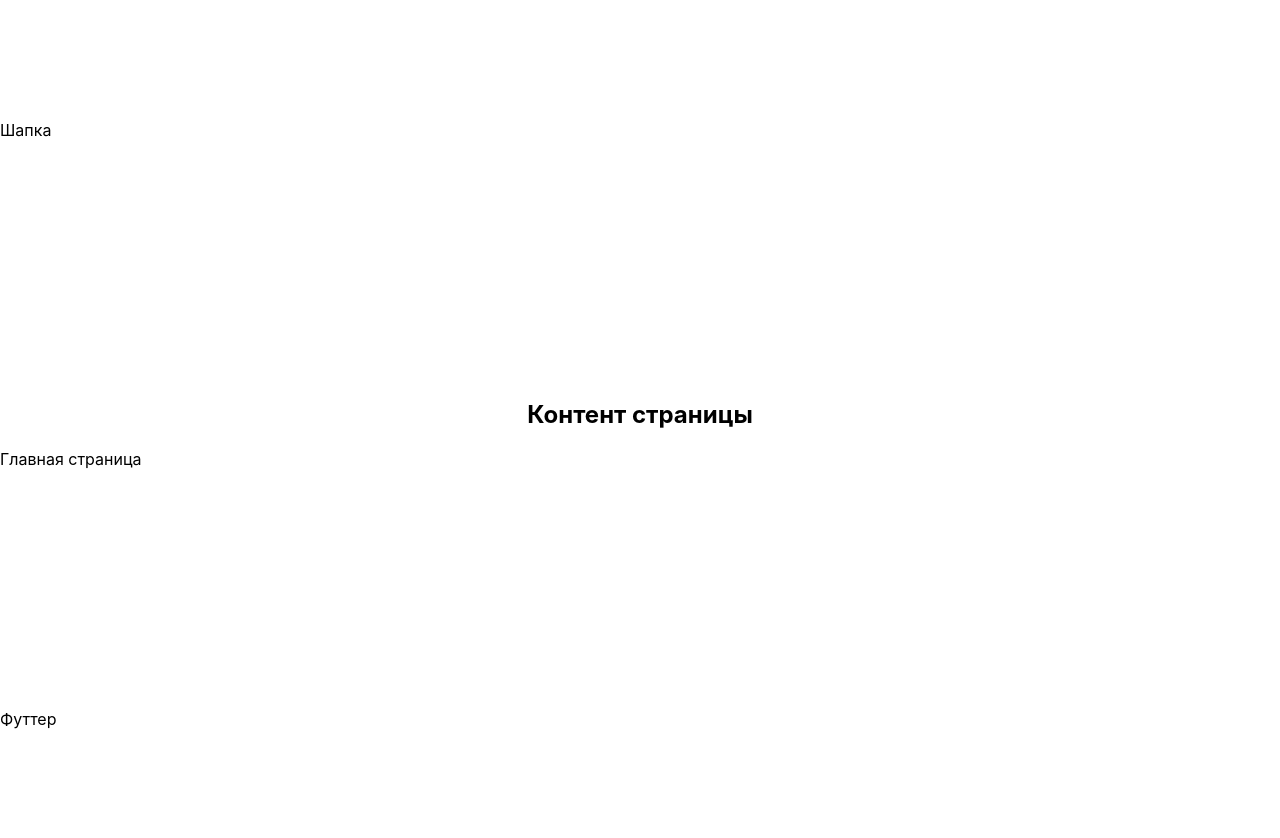
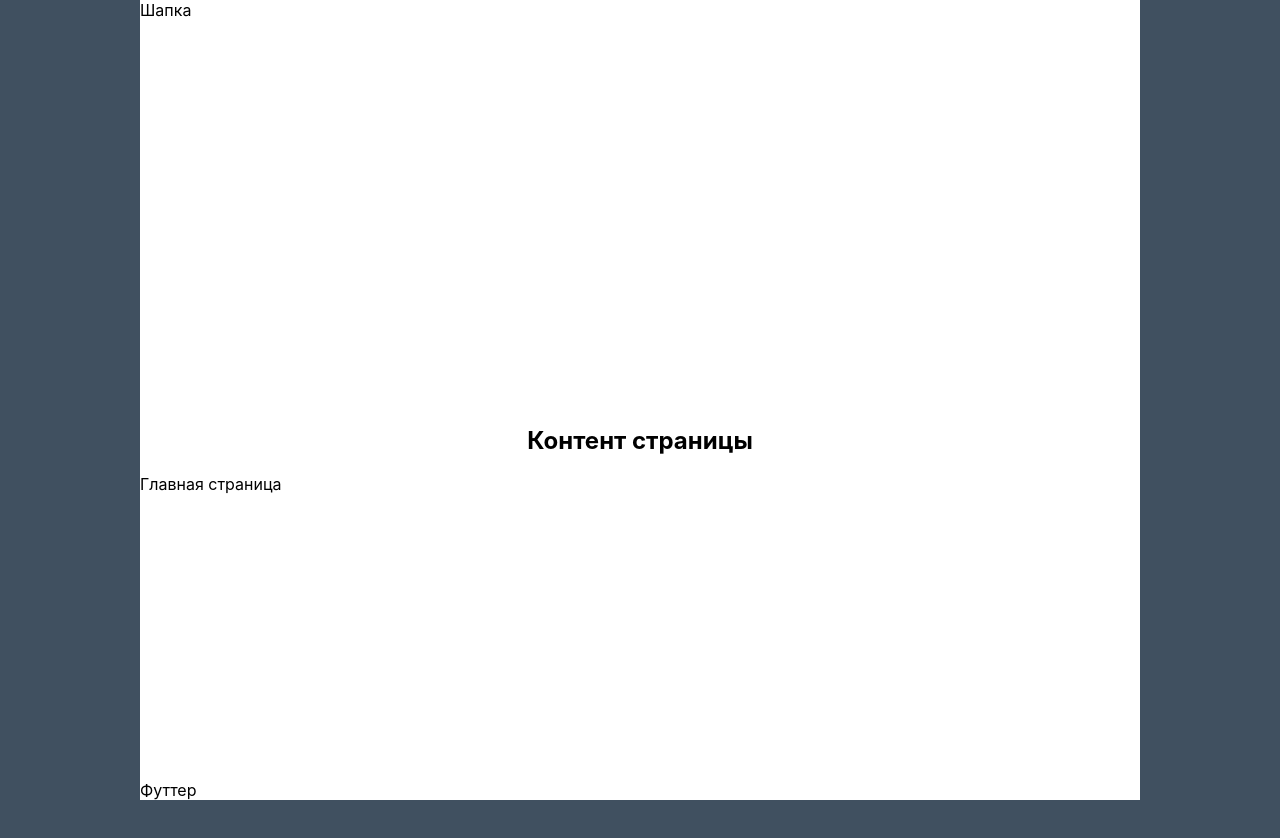
Before and after one commit to Zhiga-noff/react-blog, a React (Create React App) app: page / in a window 1280 px wide. Shown: the top 838 px of the page. After the commit the page ends 800 px from the top, so only its background shows below. Built offline with nearby package versions, Linux system fonts and the light colour scheme.

Commit message:
Начал верстать шляпу в проекте

```diff
--- a/src/Blog.jsx
+++ b/src/Blog.jsx
@@ -9,18 +9,31 @@ const H2 = styled.h2`
   text-align: center;
 `;
 
-export const Header = () => {
-  return <Content>Шапка</Content>;
+const AppColumn = styled.div`
+  display: flex;
+  flex-direction: column;
+  justify-content: space-between;
+  width: 1000px;
+  min-height: 100%;
+  background-color: white;
+  margin: 0 auto;
+`;
+
+export const Header = ({ className }) => {
+  return <header className={className}>Шапка</header>;
 };
 
+const StyledHeader = styled(Header)`
+  height: 120px;
+`;
 export const Footer = () => {
-  return <Content>Футтер</Content>;
+  return <footer>Футтер</footer>;
 };
 
 export const Blog = () => {
   return (
-    <>
-      <Header />
+    <AppColumn>
+      <StyledHeader />
 
       <Content>
         <H2>Контент страницы</H2>
@@ -35,6 +48,6 @@ export const Blog = () => {
         </Routes>
       </Content>
       <Footer />
-    </>
+    </AppColumn>
   );
 };
--- a/src/index.css
+++ b/src/index.css
@@ -6,8 +6,13 @@ body {
     'Cantarell', 'Fira Sans', 'Droid Sans', 'Helvetica Neue', sans-serif;
   -webkit-font-smoothing: antialiased;
   -moz-osx-font-smoothing: grayscale;
-  background-color: white;
-  height: 100vh;
+  background-color: #405060;
+}
+
+html,
+body,
+#root {
+  height: 100%;
 }
 
 code {
```
